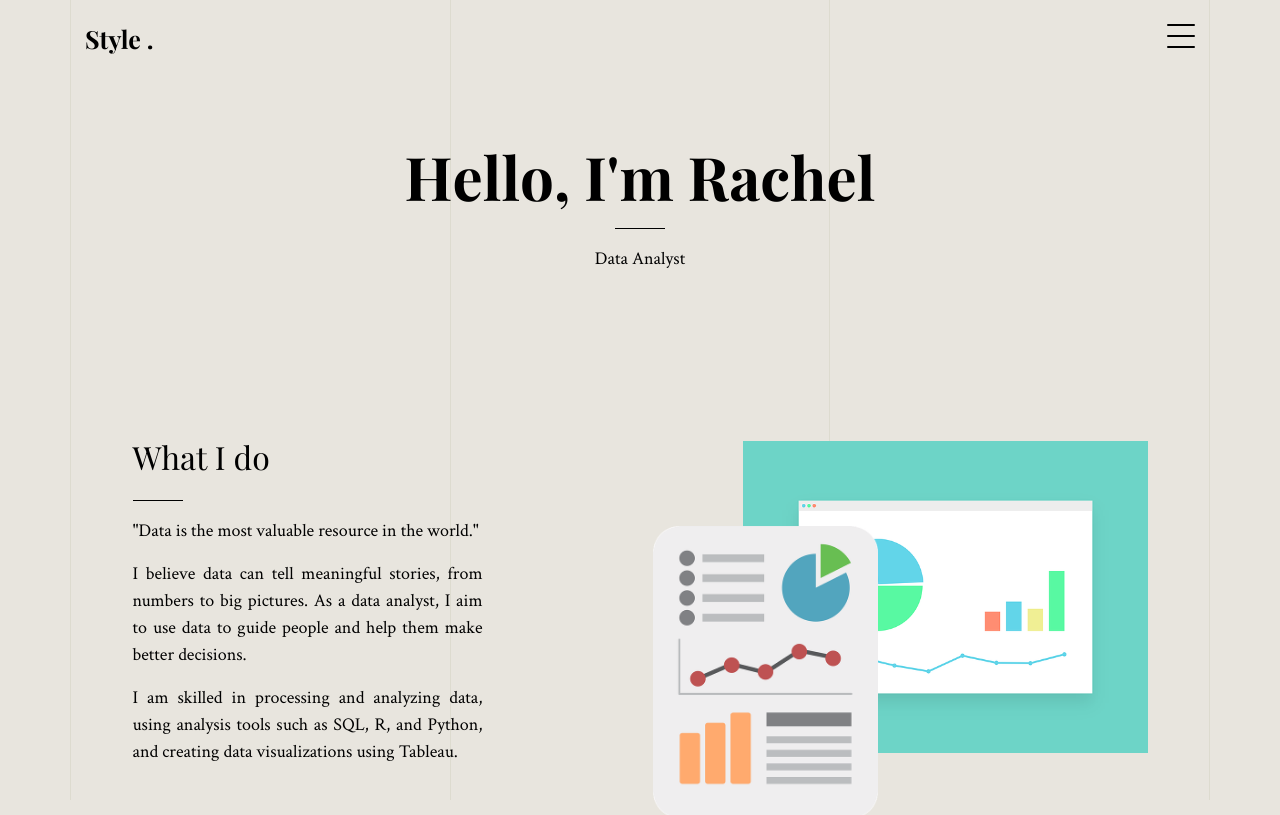
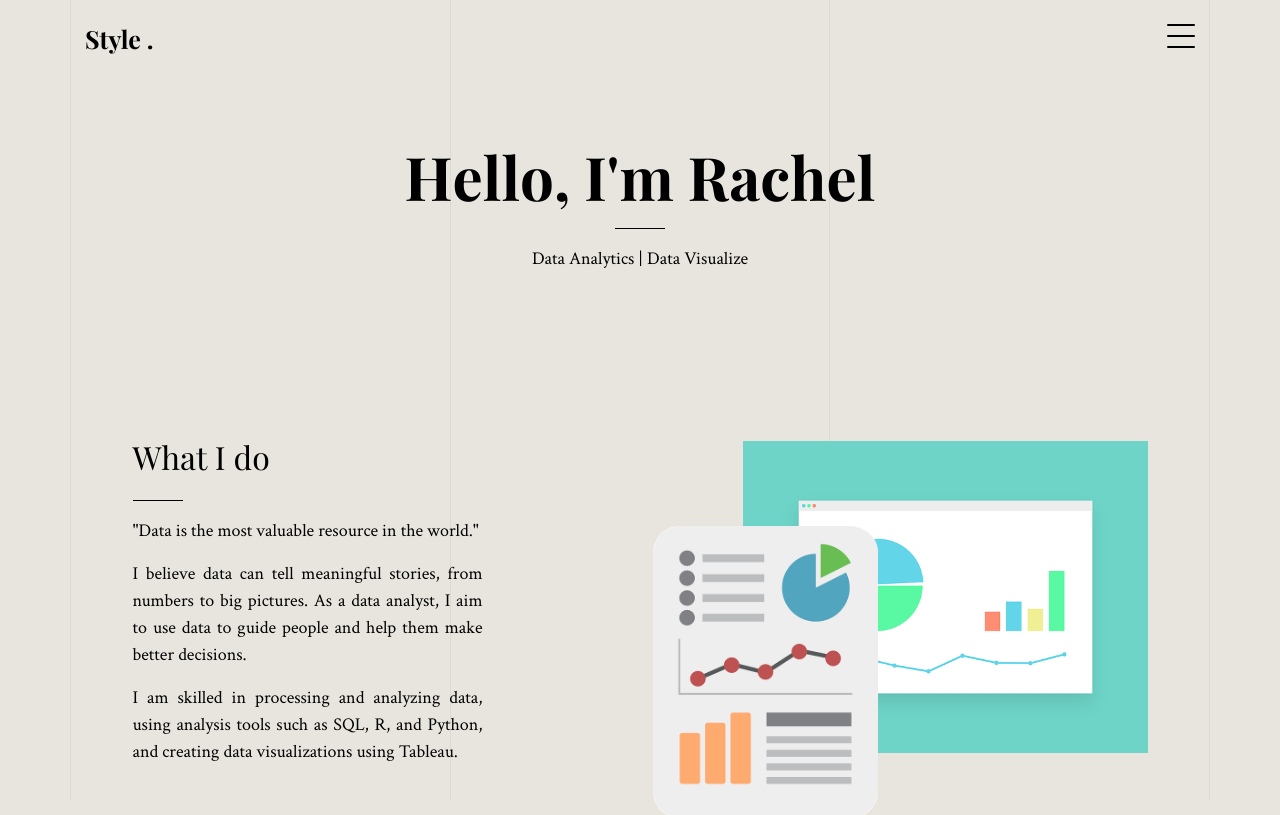
Before and after one commit to rachellct/rachellct.github.io, a plain HTML site: page index.html in a window 1280 px wide. Shown: the top 815 px of the page. Drawn offline with nearby package versions, Linux system fonts and the light colour scheme; files whose address does not match are found by name; a web font is replaced by a local one.

Commit message:
Update index.html

```diff
--- a/index.html
+++ b/index.html
@@ -78,7 +78,7 @@
         <div class="col-lg-6">
           <h1 class="hero-heading">Hello, I'm Rachel</h1>
           <div  class="line js-line mx-auto mb-3 my-3"></div>
-          <p class="sub-text">Data Analyst</p>
+          <p class="sub-text">Data Analytics | Data Visualize</p>
         </Div>
       </Div>
     </div>
```
